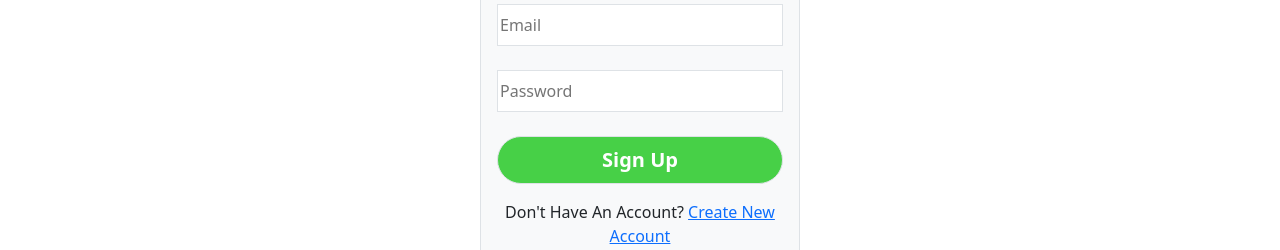
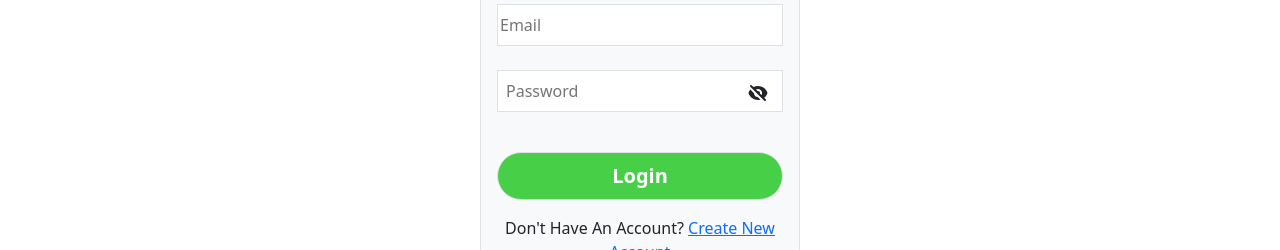
Before and after one commit to Tanjinhossain1/specital-gym-trainer, a React (Create React App) app: page /login in a window 1280 px wide. Shown: the part 187-437 px from the top of the page. Built offline with nearby package versions, Linux system fonts and the light colour scheme.

Commit message:
login with email password done

```diff
--- a/src/Pages/Login/Login/Login.js
+++ b/src/Pages/Login/Login/Login.js
@@ -1,18 +1,49 @@
-import React from 'react';
-import { Link } from 'react-router-dom';
+import { EyeIcon, EyeOffIcon } from '@heroicons/react/solid';
+import React, { useState } from 'react';
+import { Spinner } from 'react-bootstrap';
+import { useSignInWithEmailAndPassword } from 'react-firebase-hooks/auth';
+import { Link, useNavigate } from 'react-router-dom';
+import auth from '../../../firebase.int';
 
 const Login = () => {
+    const [eyeOpen, setEyeOpen] = useState(false);
+    const [
+        signInWithEmailAndPassword,
+        user,
+        loading,
+        error,
+      ] = useSignInWithEmailAndPassword(auth);
+      const navigate = useNavigate();
+
+      if(user){
+          navigate('/home')
+      }
+      if (loading) {
+        return (
+            <div className='text-center spinner-container'>
+                <Spinner animation="border" variant="dark" />
+            </div>
+        )
+    }
+      const handleToSubmit = (event) =>{
+          event.preventDefault();
+          const email = event.target.email.value;
+          const password = event.target.password.value;
+          signInWithEmailAndPassword(email,password)
+      }
     return (
         <div>
             <div className='border p-3 w-25 mt-5 mx-auto bg-light rounded-3'>
                 <div className=''>
-                    <div>
+                   <form onSubmit={handleToSubmit}>
+                   <div>
                         <h2 className=''>Create Account</h2>
                         <input className='w-100 py-2 border mt-4' type="email" name="email" id="" placeholder='Email' />
+                        <input className='w-100 px-2 py-2 border mt-4' type={eyeOpen ?'text': "password"} name="password" id="" placeholder='Password' required />
+                           {eyeOpen ?  <EyeIcon onClick={()=>setEyeOpen(!eyeOpen)} className="  field-icon" />: <EyeOffIcon onClick={()=>setEyeOpen(!eyeOpen)} className='field-icon'></EyeOffIcon> }
 
-                        <input className='w-100 py-2 border mt-4' type="password" name="password" id="" placeholder='Password' />
-
-                        <input className=' rounded-pill w-100 py-2 border submit-button mt-4' type="submit"  id="" value='Sign Up' />
+                           <p className='text-danger'> {error?.message.slice(22, 42)}</p>
+                        <input className=' rounded-pill w-100 py-2 border submit-button mt-4' type="submit"  id="" value='Login' />
 
                             <p className='mt-3 text-center'>Don't Have An Account? <Link to='/signup'>Create New Account</Link></p>
 
@@ -28,6 +59,7 @@ const Login = () => {
                                 <img width={100} className='ms-4 rounded-pill' src="https://github.githubassets.com/images/modules/logos_page/GitHub-Mark.png" alt="" />
                             </div>
                     </div>
+                   </form>
                 </div>
             </div>
         </div>
```
